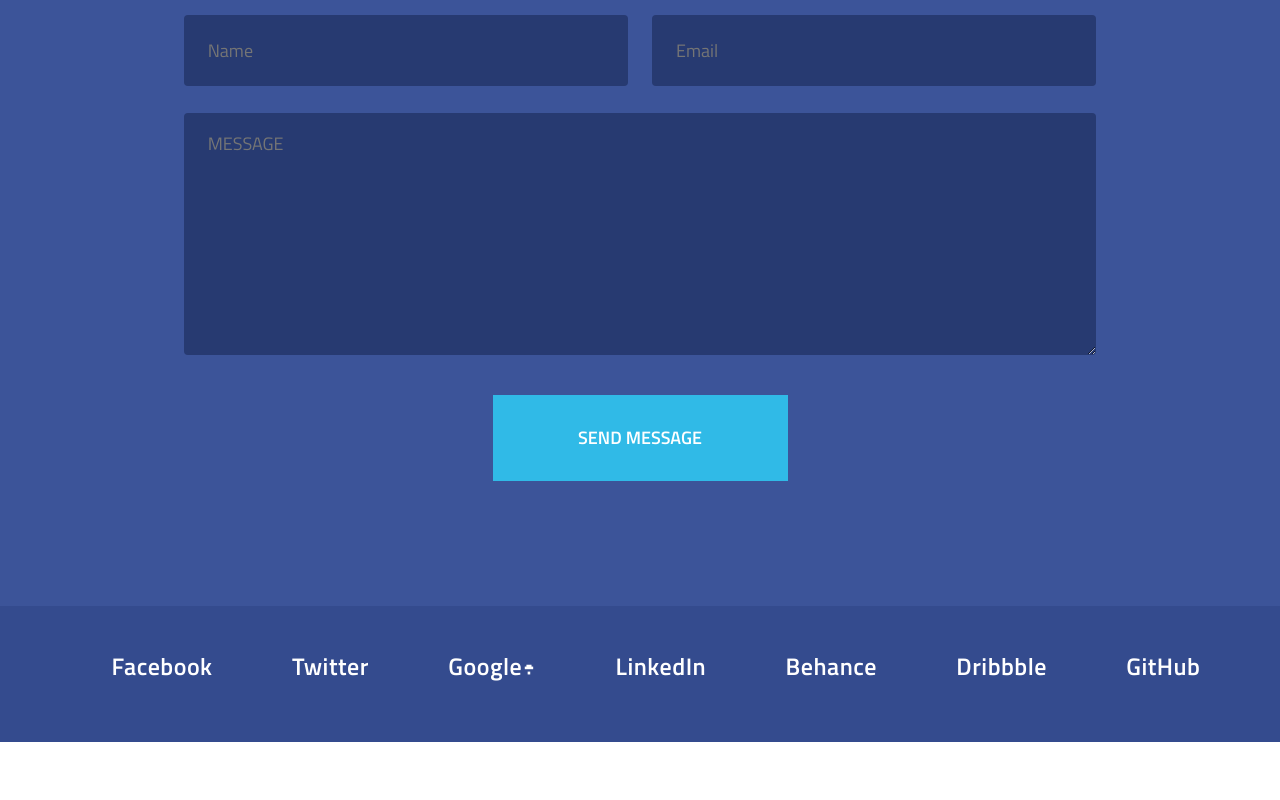
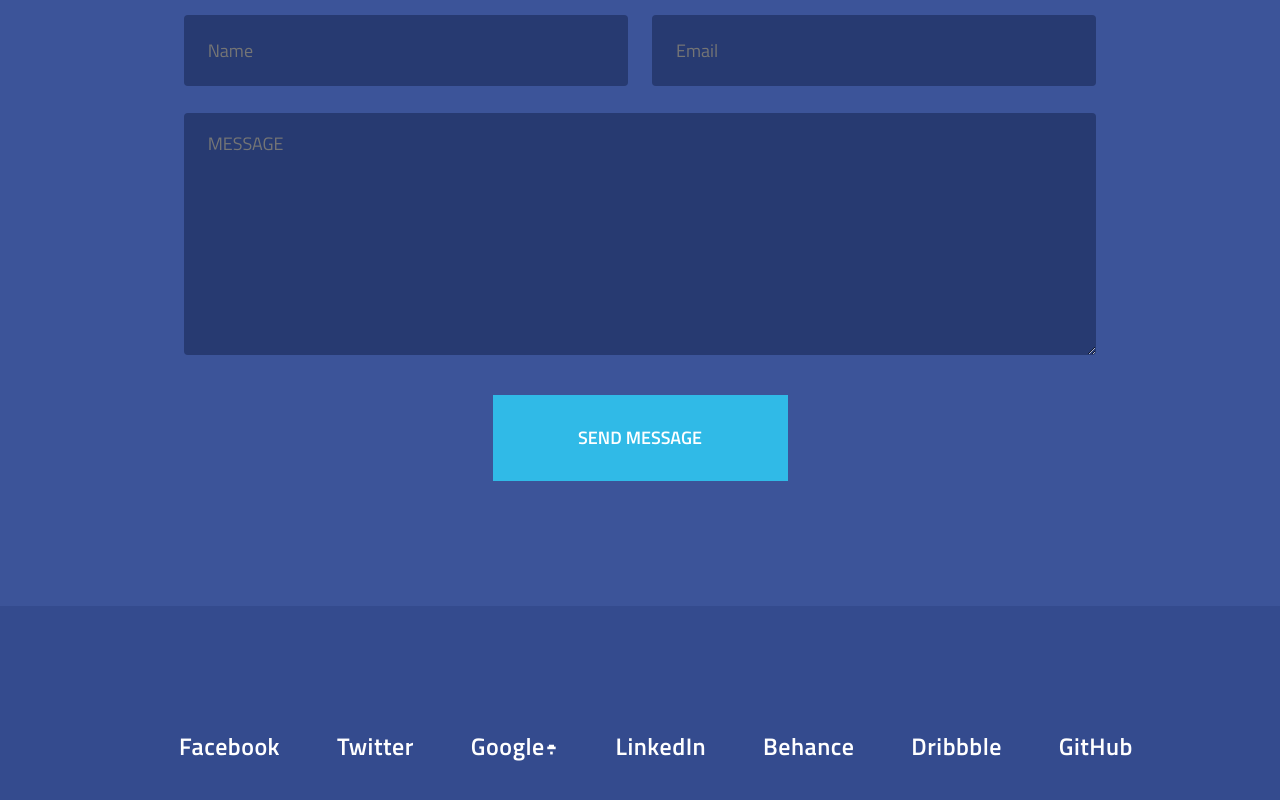
Before and after one commit to Yakiv21/my_second_task_after_procrastination, a plain HTML site: page index.html in a window 1280 px wide. Shown: the part 5852-6652 px from the top of the page. Before the commit the page ends 6594 px from the top, so only its background shows below. Drawn offline with nearby package versions, Linux system fonts and the light colour scheme.

Commit message:
container in footer

```diff
--- a/index.html
+++ b/index.html
@@ -572,7 +572,7 @@
     <!--futter-->
 
     <footer class="footer">
-        <div class="container-footer">
+        <div class="container container-footer">
             <ul class="social d-flex flex-row justify-content-evenly flex-wrap">
                 <li class="item-social">
                     <a href="" class="social">Facebook</a>
--- a/scss/components/_address.scss
+++ b/scss/components/_address.scss
@@ -70,8 +70,8 @@
 }
 
 .container-footer {
-    padding-top: 45px;
-    padding-bottom: 45px;
+    padding-top: 45px !important;
+    padding-bottom: 45px !important;
 }
 
 .social {
```
